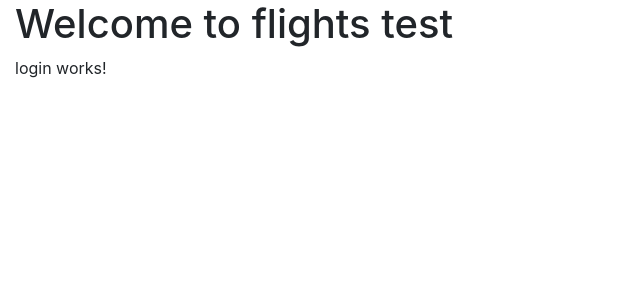
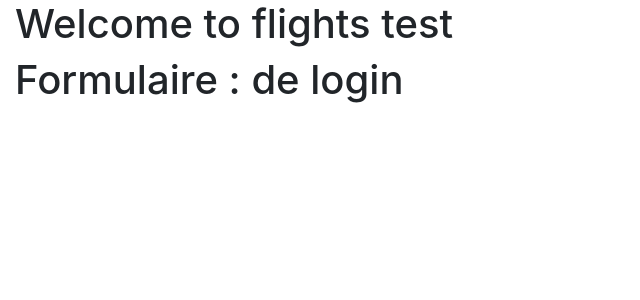
Before and after one commit to mohamessi/Flights, an Angular app: page / in a window 1280 px wide. Shown: the top 300 px of the page, without its empty margins (0-640 px from the left). Built offline with nearby package versions, Linux system fonts and the light colour scheme.

Commit message:
title for login

```diff
--- a/src/app/login/login.component.html
+++ b/src/app/login/login.component.html
@@ -1,3 +1 @@
-<p>
-  login works!
-</p>
+<h1> Formulaire : de login </h1>
```
